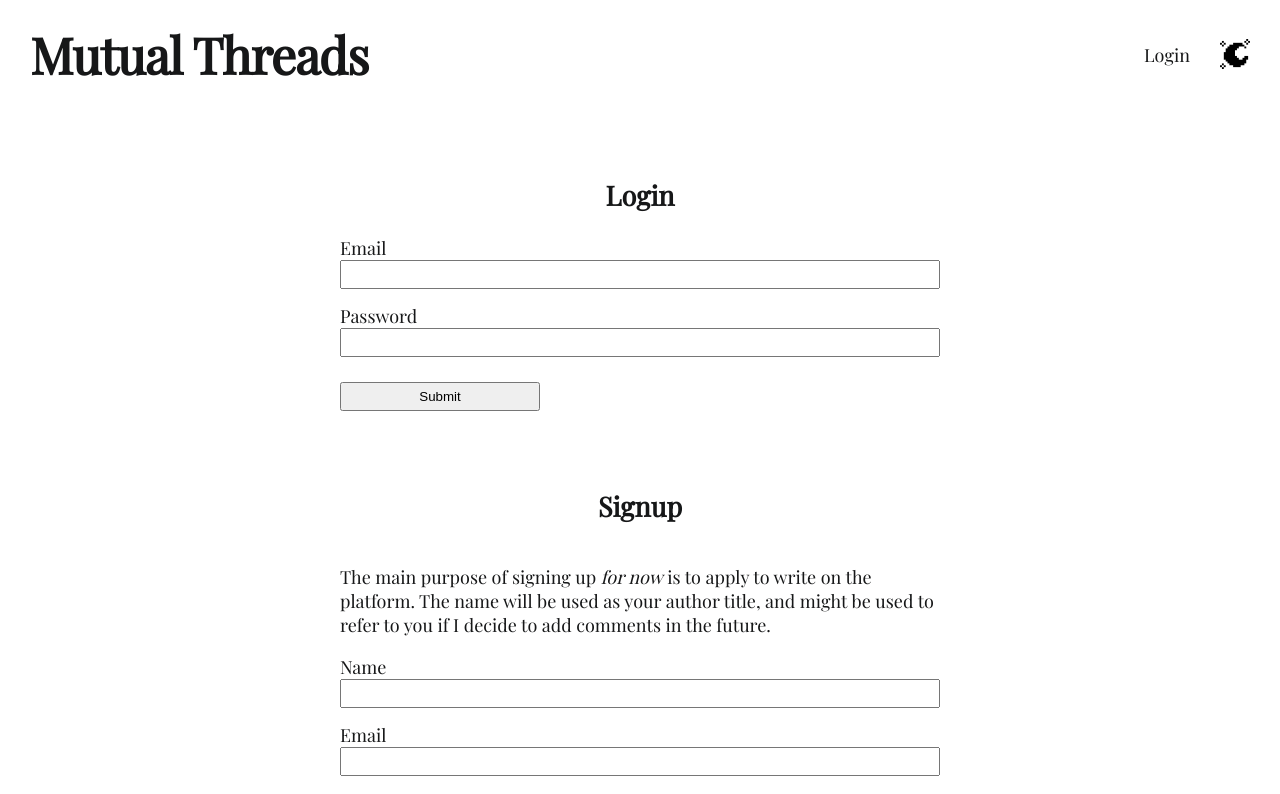
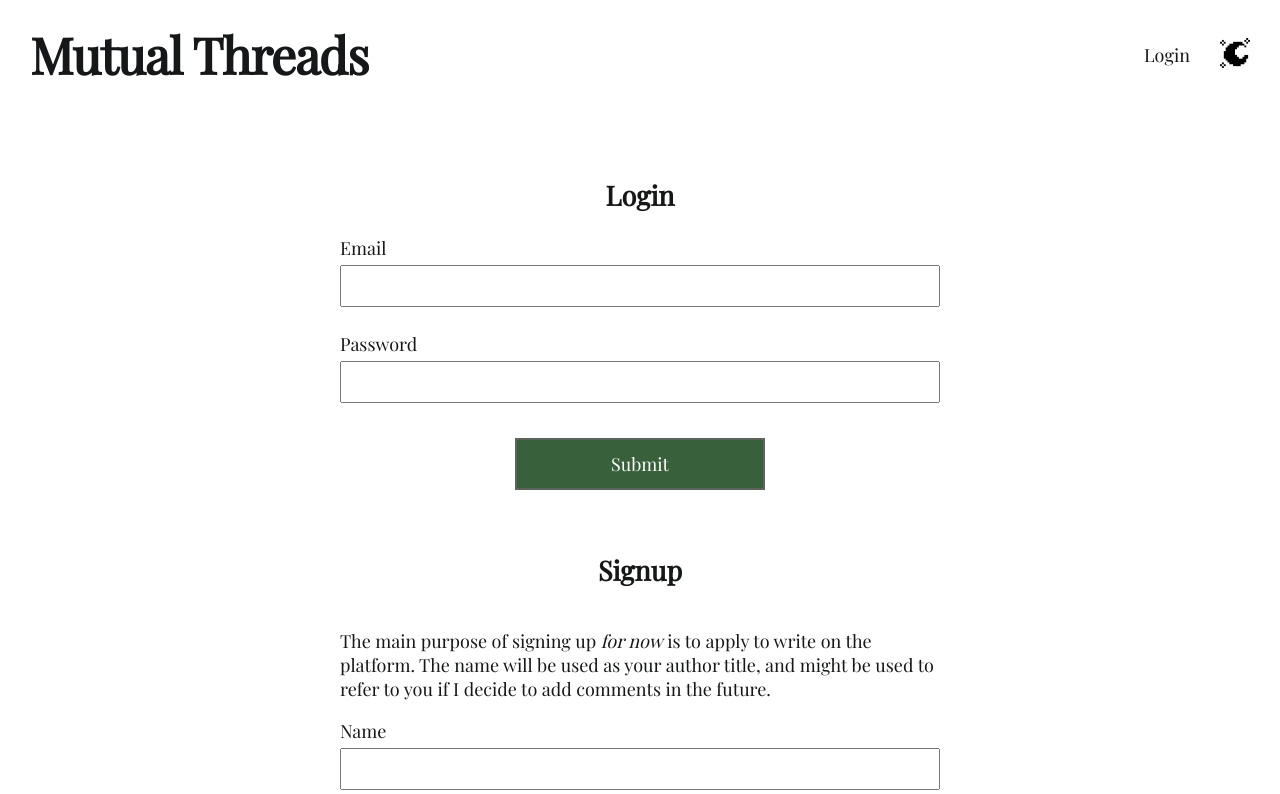
Before and after one commit to gabepetersen/dadblog, a Next.js app: page /login in a window 1280 px wide. Shown: the top 794 px of the page. Built offline with nearby package versions, Linux system fonts and the light colour scheme.

Commit message:
Improve styles of signup/login page

```diff
--- a/pages/login.module.scss
+++ b/pages/login.module.scss
@@ -1,8 +1,4 @@
 .formContainer {
-  & input {
-    padding: 0.5rem;
-    margin: 0.5rem auto;
-  }
   display: grid;
   grid-template-columns: 1fr;
   justify-items: center;
@@ -24,11 +20,12 @@
   }
 
   input {
-    margin: 0 0 15px 0;
+    margin: 5px 0 25px;
   }
 
   input[type="submit"] {
-    margin-top: 10px;
-    max-width: 200px;
+    margin: 10px auto 0;
+    width: 100%;
+    max-width: 250px;
   }
 }
--- a/styles/base/_base-reset.scss
+++ b/styles/base/_base-reset.scss
@@ -16,6 +16,7 @@ body {
     --color-page-background: #{$theme-white};
     --color-text: #{$theme-black};
     --color-subtext: #{$theme-gray};
+    --color-button-text: #{$theme-white};
     --color-shadow: #{$theme-lightgray};
     --color-primary-accent: #{$theme-green-3};
     --color-secondary-accent: #{$theme-yellow};
@@ -25,6 +26,7 @@ body {
     --color-page-background: #{$theme-black};
     --color-text: #{$theme-white};
     --color-subtext: #{$theme-lightgray};
+    --color-button-text: #{$theme-black};
     --color-shadow: #{$theme-gray};
     --color-primary-accent: #{$theme-gold};
     --color-secondary-accent: #{$theme-green-1};
@@ -59,3 +61,23 @@ section {
     }
   }
 }
+
+button,
+input,
+select,
+textarea {
+    font-family: inherit;
+    font-size: 100%;
+}
+
+input {
+    padding: 7px 7px;
+}
+
+button,
+input[type="submit"] {
+    padding: 12px;
+    background-color: var(--color-primary-accent);
+    color: var(--color-button-text);
+    border: 2px solid var(--color-subtext);
+}
```
